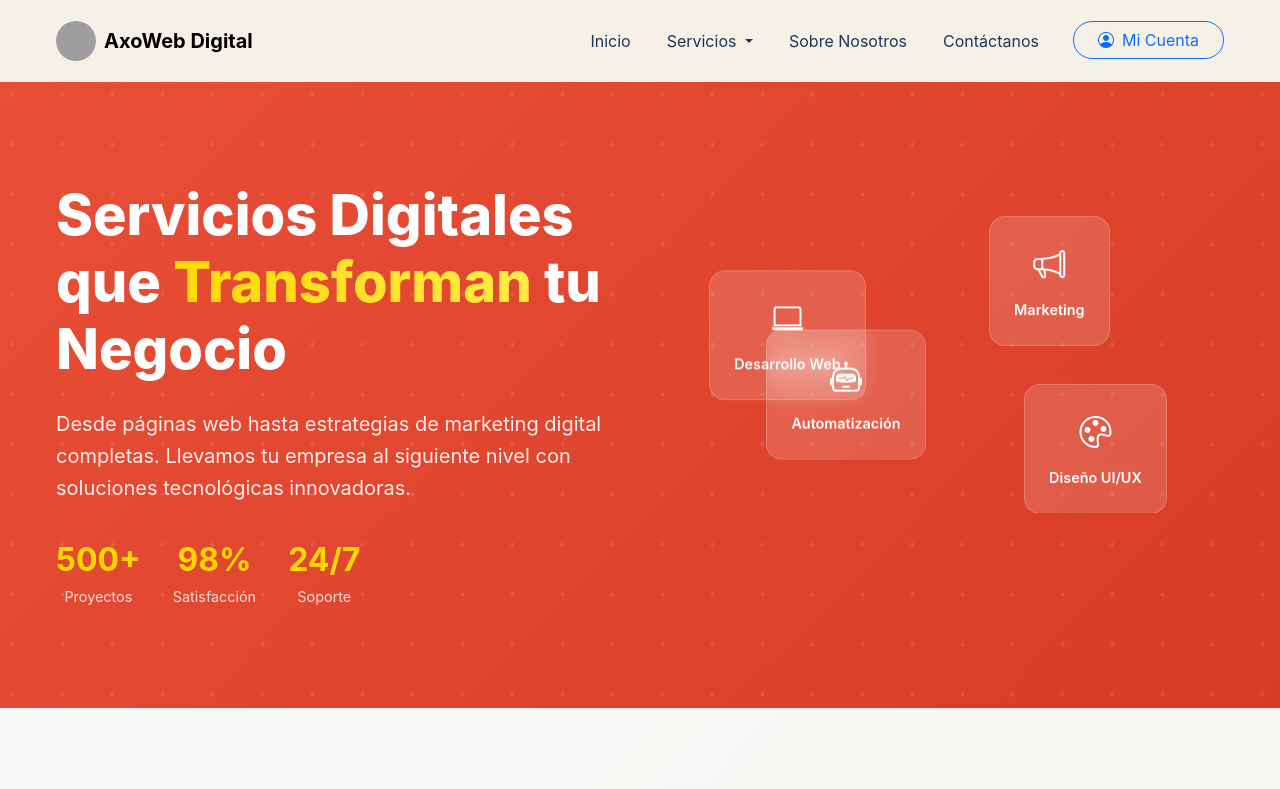
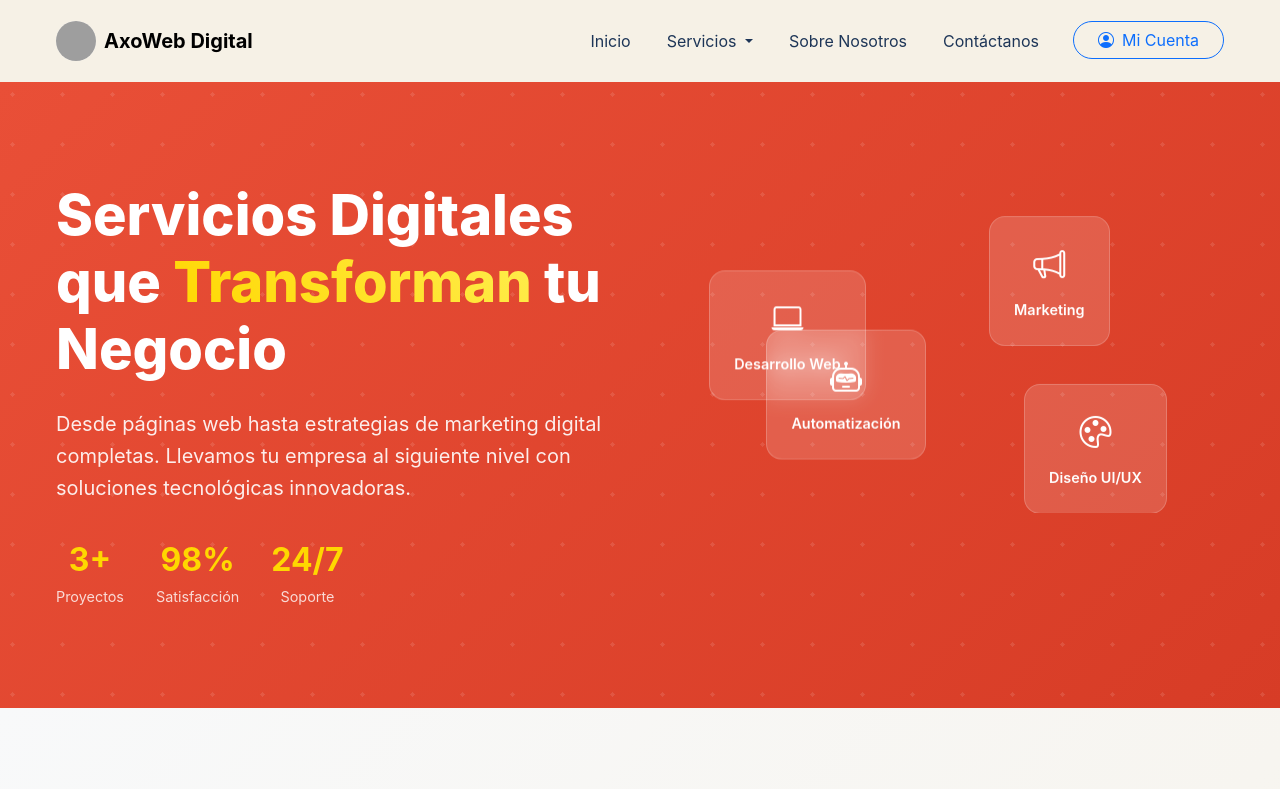
Before and after one commit to MEME-170505/axofinal, a Vue app: page /servicios in a window 1280 px wide. Shown: the top 789 px of the page. Built offline with nearby package versions, Linux system fonts and the light colour scheme; grey boxes are pictures that could not be loaded.

Commit message:
Updated HeroServicios.vue

```diff
--- a/src/views/publicas/servicios/components/HeroServicios.vue
+++ b/src/views/publicas/servicios/components/HeroServicios.vue
@@ -18,7 +18,7 @@
             </p>
             <div class="hero-stats">
               <div class="stat-item">
-                <span class="stat-number">500+</span>
+                <span class="stat-number">3+</span>
                 <span class="stat-label">Proyectos</span>
               </div>
               <div class="stat-item">
```
